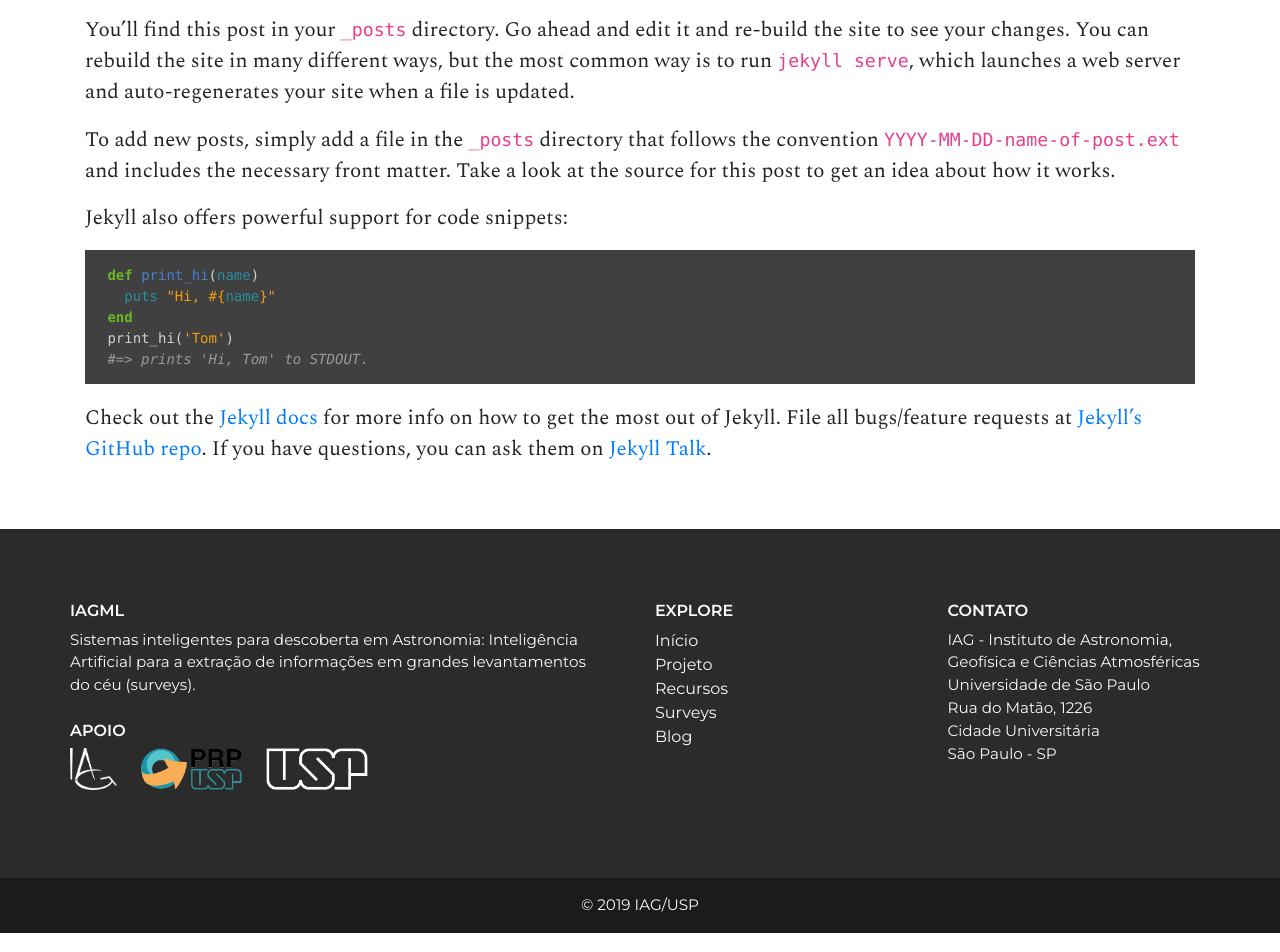
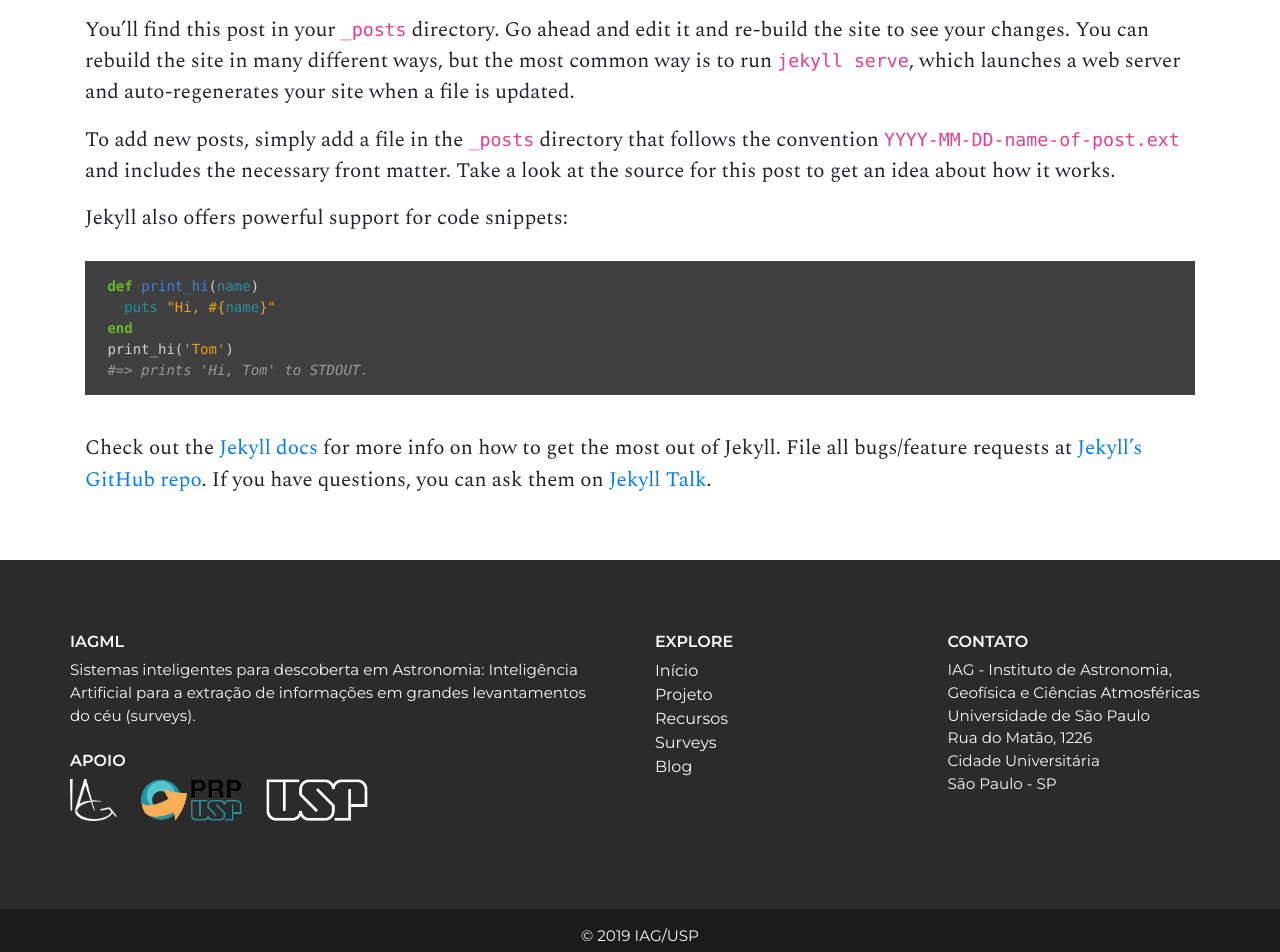
Before and after one commit to iagml/website, a Jekyll site: the page built from _posts/2019-08-31-welcome-to-jekyll.md, in a window 1280 px wide. Shown: the part 449-1401 px from the top of the page. Built offline with Jekyll 4.4.1, drawn with Linux system fonts in a browser that asks for light colours.

Commit message:
fix: espaçamento do trecho de código

```diff
--- a/assets/css/app.css
+++ b/assets/css/app.css
@@ -255,3 +255,8 @@ footer a:hover {
 .highlight pre {
   padding: .9rem 1.4rem;
 }
+
+.highlight {
+  padding-top: .7rem;
+  padding-bottom: 1.2rem;
+}
```
